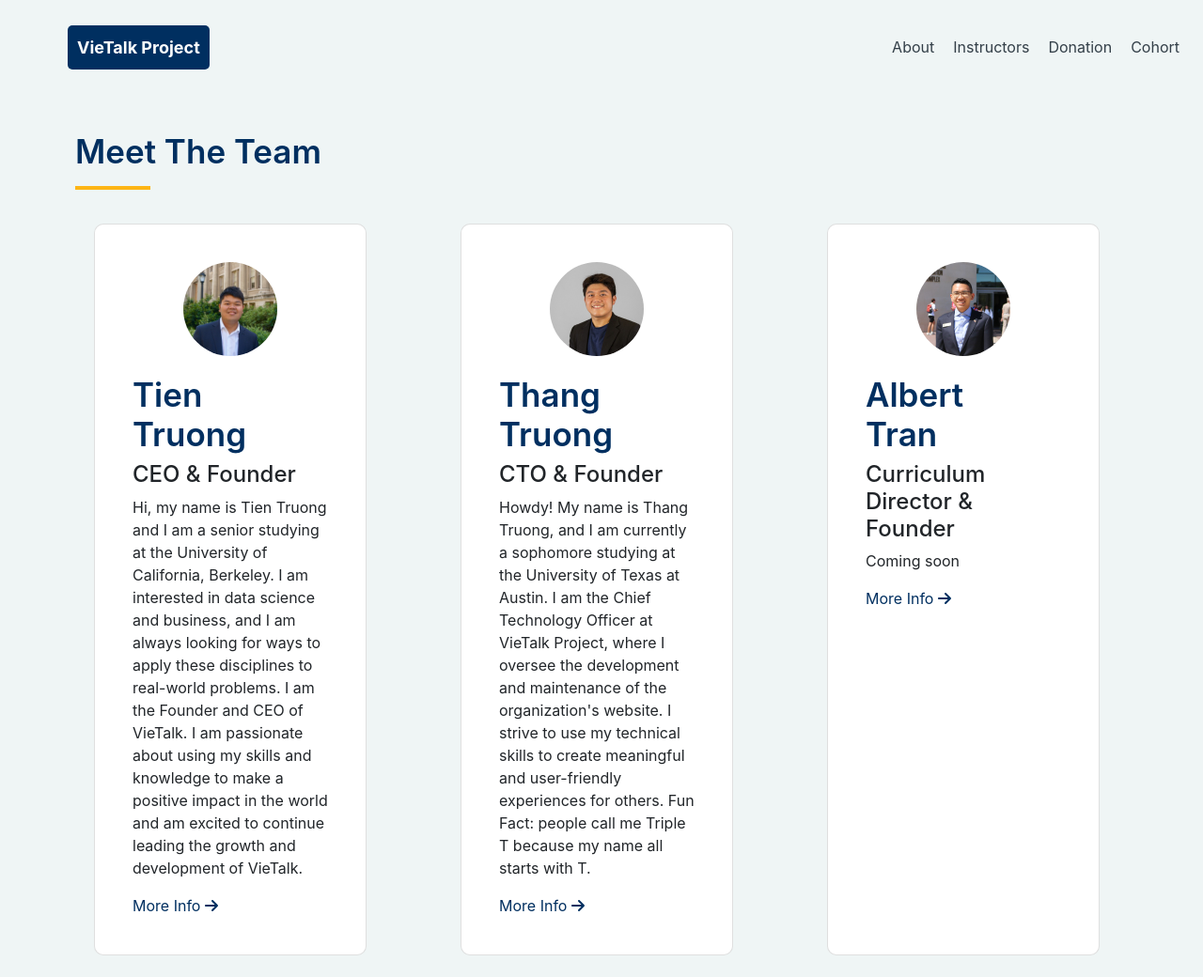
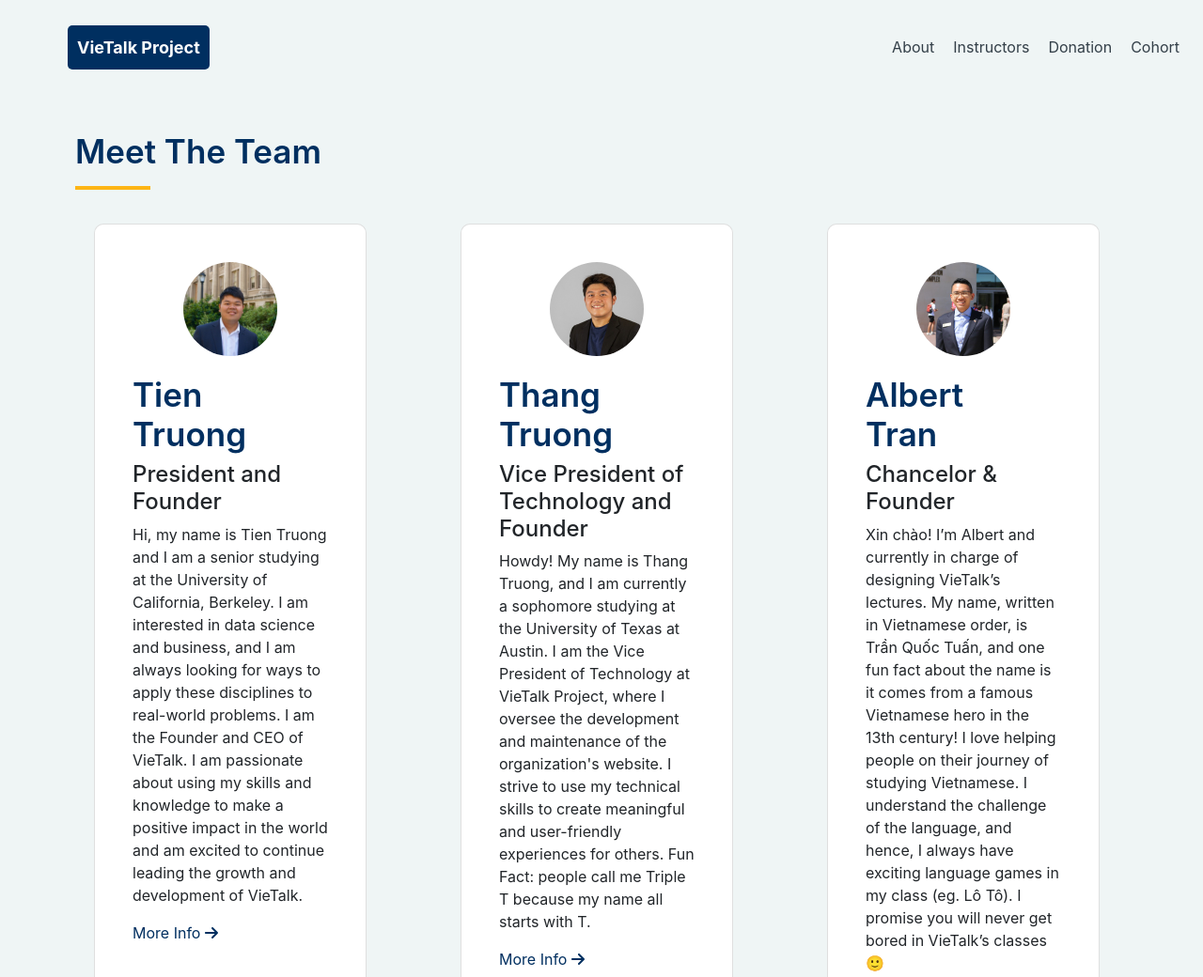
Before and after one commit to BrianTruong23/vietalk-updated-website, a plain HTML site: page meet_team.html in a window 1280 px wide. Shown: the top 1040 px of the page at 94% size. Drawn offline with nearby package versions, Linux system fonts and the light colour scheme.

Commit message:
add meet team

```diff
--- a/meet_team.html
+++ b/meet_team.html
@@ -44,7 +44,7 @@
               <img src="image/tien.jpeg" alt="">
             </div>
             <h2 class="title-text">Tien Truong</h2>
-            <h4>CEO & Founder</h4>
+            <h4>President and Founder</h4>
             <p>
               Hi, my name is Tien Truong and I am a senior studying at the University of California, Berkeley. I am interested in data science and business, and I am always looking for ways to apply these disciplines to real-world problems.
               I am  the Founder and CEO of VieTalk.
@@ -61,10 +61,11 @@
 
             </div>
             <h2 class="title-text">Thang Truong</h2>
-            <h4>CTO & Founder</h4>
+            <h4>Vice President of Technology and Founder</h4>
             <p>
               Howdy! My name is Thang Truong, and I am currently a sophomore studying at the University of Texas at Austin.
-              I am the Chief Technology Officer at VieTalk Project, where I oversee the development and maintenance of the organization's website. I strive to use my technical skills to create meaningful and user-friendly experiences for others.
+              I am the Vice President of Technology at VieTalk Project, where I oversee the development and maintenance of the organization's website.
+              I strive to use my technical skills to create meaningful and user-friendly experiences for others.
               Fun Fact: people call me Triple T because my name all starts with T.
             </p>
             <a href="https://www.linkedin.com/in/truongthoithang/"
@@ -76,9 +77,13 @@
               <img src="image/albert.jpeg" alt="">
             </div>
             <h2 class="title-text">Albert Tran</h2>
-            <h4>Curriculum Director & Founder</h4>
+            <h4>Chancelor & Founder</h4>
             <p>
-              Coming soon
+              Xin chào!
+              I’m Albert and currently in charge of designing VieTalk’s lectures.
+              My name, written in Vietnamese order, is Trần Quốc Tuấn, and one fun fact about the name is it comes from a famous Vietnamese hero in the 13th century!
+              I love helping people on their journey of studying Vietnamese. I understand the challenge of the language, and hence, I always have exciting language games in my class (eg. Lô Tô).
+              I promise you will never get bored in VieTalk’s classes 🙂
             </p>
             <a href="https://www.linkedin.com/in/q-tran/"
               >More Info <i class="fa-solid fa-arrow-right"></i>
```
